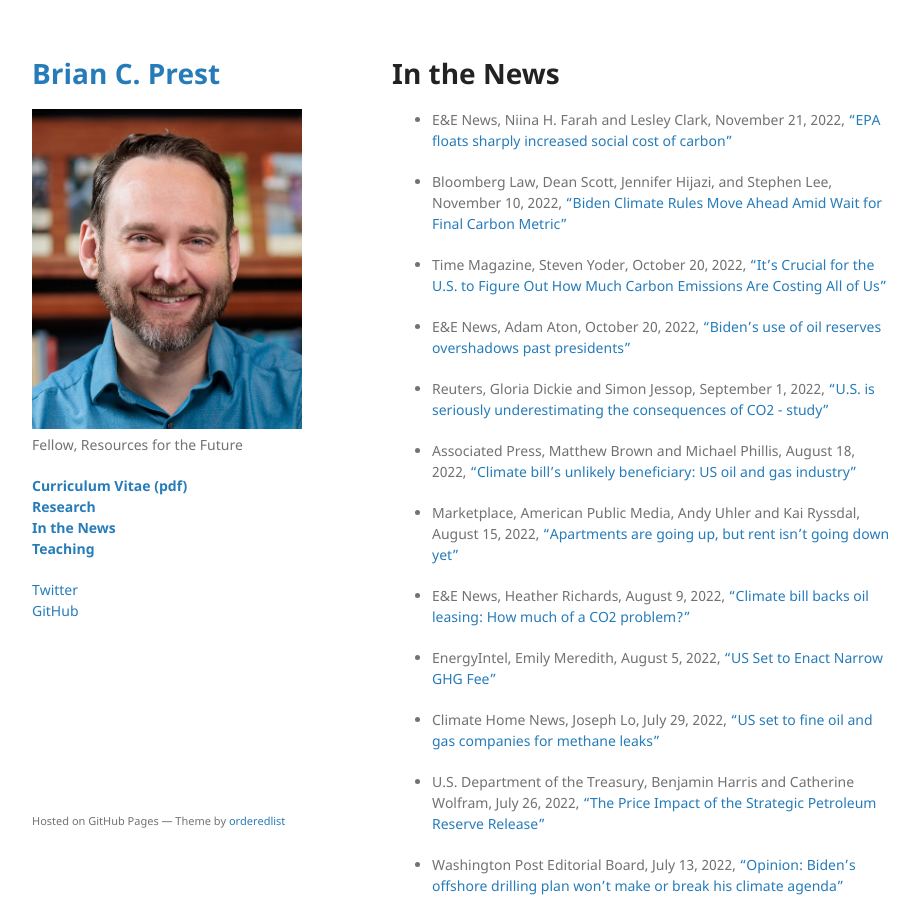
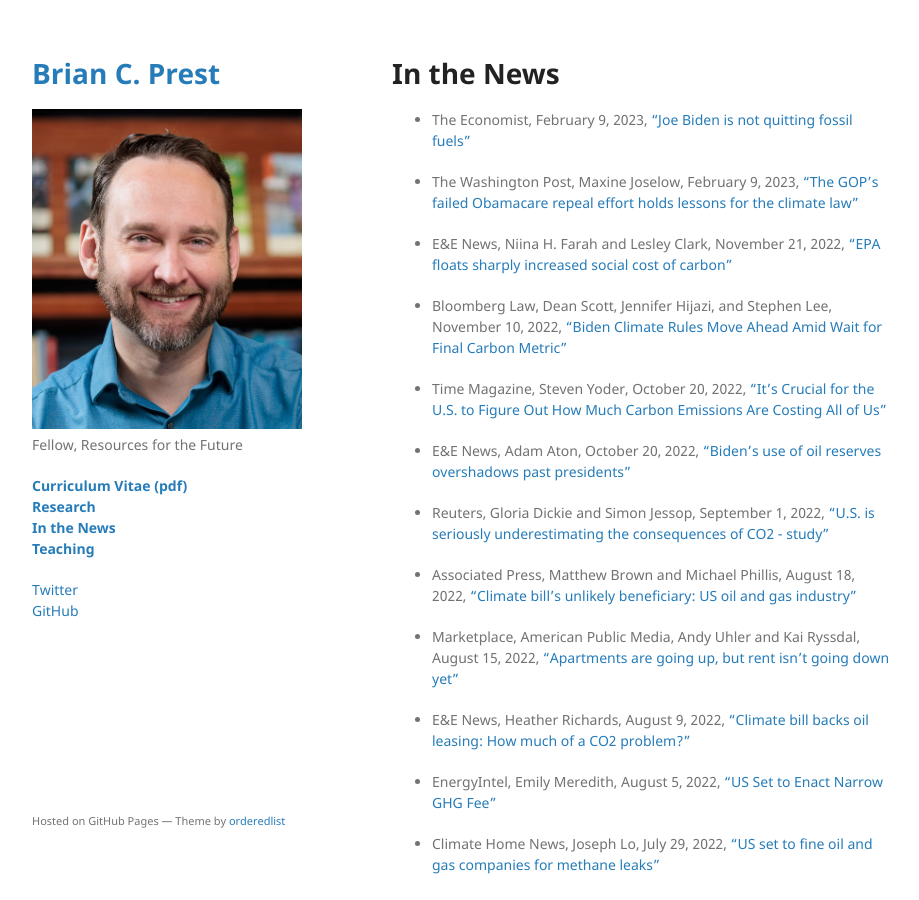
Before and after one commit to bprest/bprest.github.io, a Jekyll site: the page built from in-the-news.md, in a window 1280 px wide and 900 px high. Shown: the whole window, without its empty margins (178-1097 px from the left). Built offline with Jekyll 4.4.1, drawn with Linux system fonts in a browser that asks for light colours; our own code applies the rules of GitHub Pages for plain Markdown files.

Commit message:
add O&G stories

```diff
--- a/in-the-news.md
+++ b/in-the-news.md
@@ -3,6 +3,11 @@ layout: default
 ---
 
 # In the News
+
+
+* The Economist, February 9, 2023, ["Joe Biden is not quitting fossil fuels"](https://www.economist.com/united-states/2023/02/09/joe-biden-is-not-quitting-fossil-fuels)
+
+* The Washington Post, Maxine Joselow, February 9, 2023, ["The GOP's failed Obamacare repeal effort holds lessons for the climate law"](https://www.washingtonpost.com/politics/2023/02/09/gop-failed-obamacare-repeal-effort-holds-lessons-climate-law/)
 
 * E&E News, Niina H. Farah and Lesley Clark, November 21, 2022, ["EPA floats sharply increased social cost of carbon"](https://subscriber.politicopro.com/article/eenews/2022/11/21/epa-floats-sharply-increased-social-cost-of-carbon-00066813)
 
```
